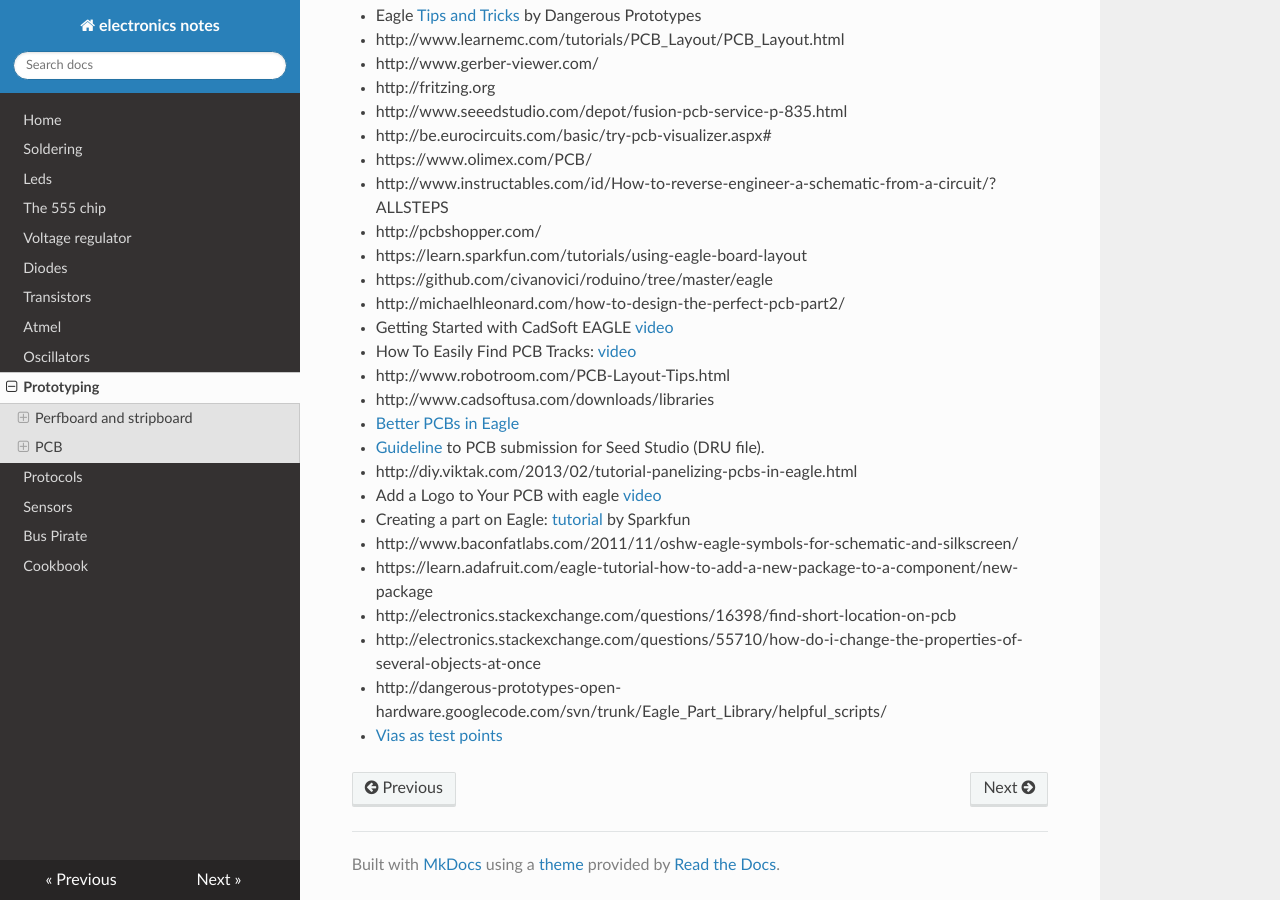
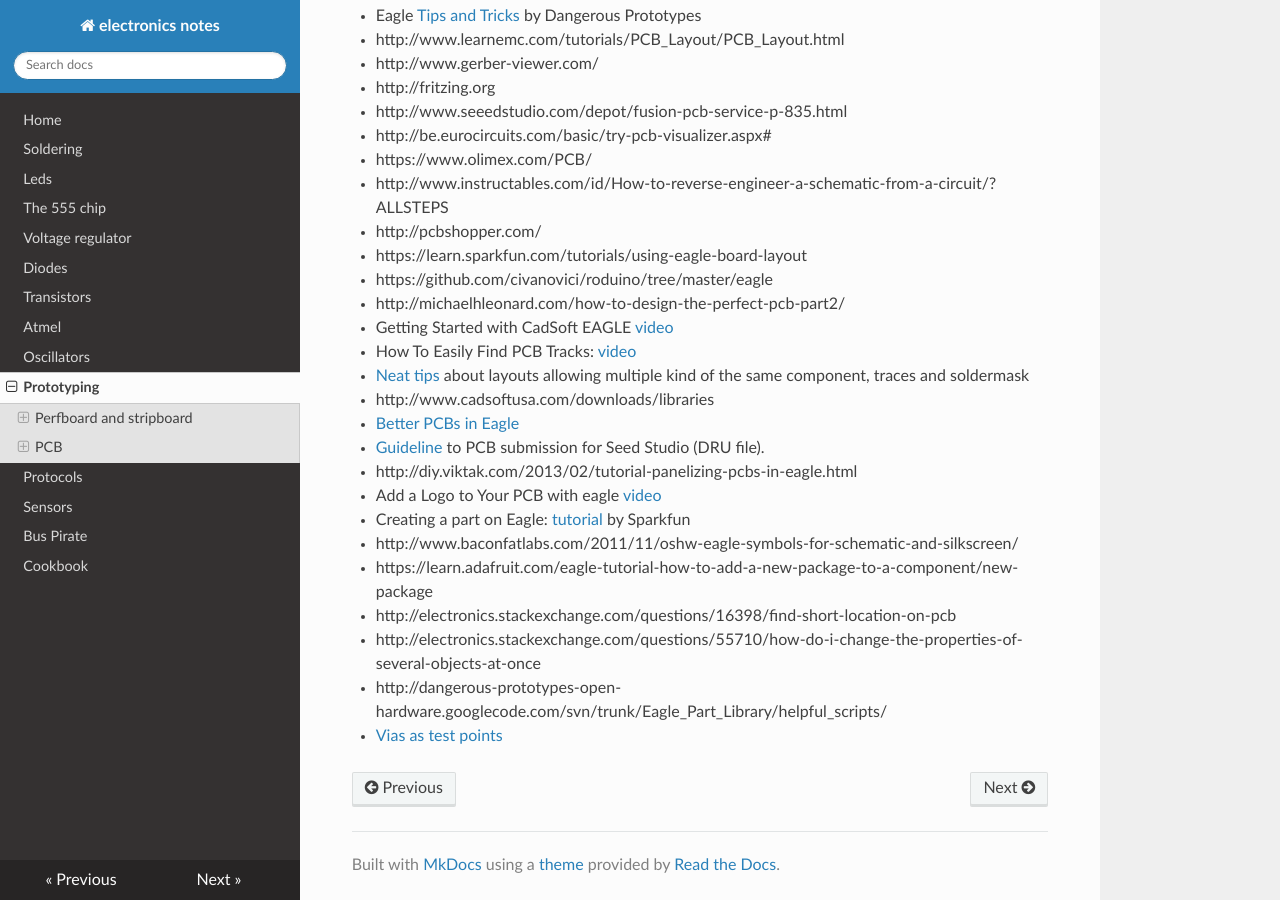
Before and after one commit to gipi/electronics-notes, an MkDocs documentation site: the page built from docs/Prototyping.md, in a window 1280 px wide and 900 px high, scrolled down 5133 px. Built offline with MkDocs 1.6.1, drawn with Linux system fonts in a browser that asks for light colours; nearby versions of some CDN libraries; old or Windows-style settings are respelled for this version of MkDocs.

Commit message:
Describe link.

```diff
--- a/docs/Prototyping.md
+++ b/docs/Prototyping.md
@@ -129,7 +129,7 @@ processing has finished than you will found the created files in the folder.
  - http://michaelhleonard.com/how-to-design-the-perfect-pcb-part2/
  - Getting Started with CadSoft EAGLE [video](https://www.youtube.com/watch?v=R4DYztYB6d4)
  - How To Easily Find PCB Tracks: [video](https://www.youtube.com/watch?v=oyedFq1VAjg)
- - http://www.robotroom.com/PCB-Layout-Tips.html
+ - [Neat tips](http://www.robotroom.com/PCB-Layout-Tips.html) about layouts allowing multiple kind of the same component, traces and soldermask
  - http://www.cadsoftusa.com/downloads/libraries
  - [Better PCBs in Eagle](https://www.sparkfun.com/tutorials/115)
  - [Guideline](http://support.seeedstudio.com/knowledgebase/articles/422482-fusion-pcb-order-submission-guidelines) to PCB submission for Seed Studio (DRU file).
```
